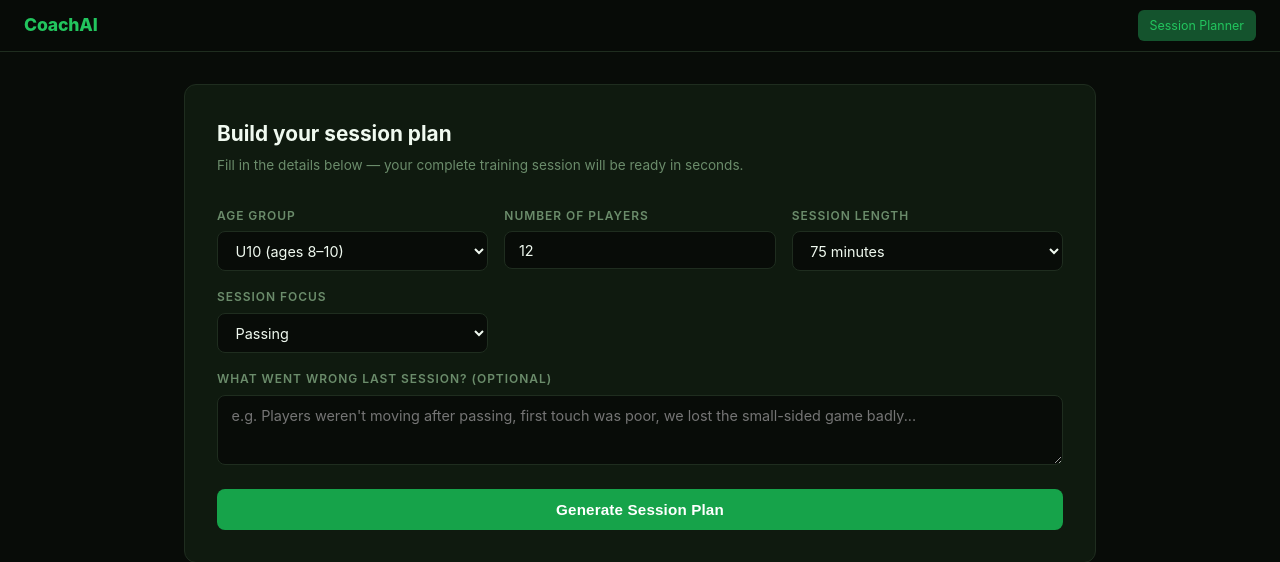
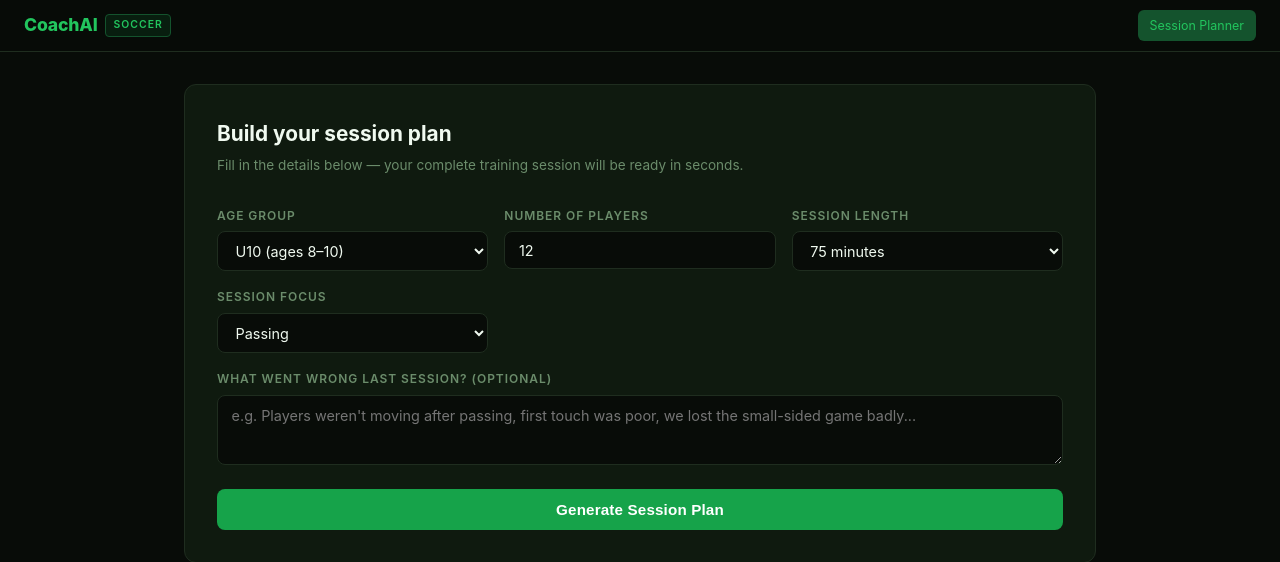
Before and after one commit to mohsinahad/CoachAi, a Flask app: page / in a window 1280 px wide. Shown: the top 562 px of the page. Run offline with Flask 3, Linux system fonts and the light colour scheme.

Commit message:
Add sport badge to nav — CoachAI · Soccer
Sets up the pattern for multi-sport expansion later.

Co-Authored-By: Claude Sonnet 4.6 <noreply@anthropic.com>

```diff
--- a/templates/index.html
+++ b/templates/index.html
@@ -42,7 +42,19 @@
       top: 0;
       z-index: 10;
     }
-    .nav-brand { font-weight: 800; color: var(--green-light); font-size: 1.1rem; letter-spacing: -0.01em; }
+    .nav-brand { font-weight: 800; color: var(--green-light); font-size: 1.1rem; letter-spacing: -0.01em; display: flex; align-items: center; gap: 0.5rem; }
+    .nav-sport {
+      font-size: 0.65rem;
+      font-weight: 600;
+      text-transform: uppercase;
+      letter-spacing: 0.1em;
+      color: var(--green-dim);
+      background: rgba(22,163,74,0.12);
+      border: 1px solid var(--green-dim);
+      border-radius: 4px;
+      padding: 2px 7px;
+      color: var(--green-light);
+    }
     .nav-links { display: flex; gap: 0.25rem; }
     .nav-link {
       font-size: 0.78rem;
@@ -812,7 +824,7 @@
 </div>
 
 <nav>
-  <div class="nav-brand">CoachAI</div>
+  <div class="nav-brand">CoachAI <span class="nav-sport">Soccer</span></div>
   <div class="nav-links">
     <a href="/" class="nav-link active">Session Planner</a>
   </div>
```
